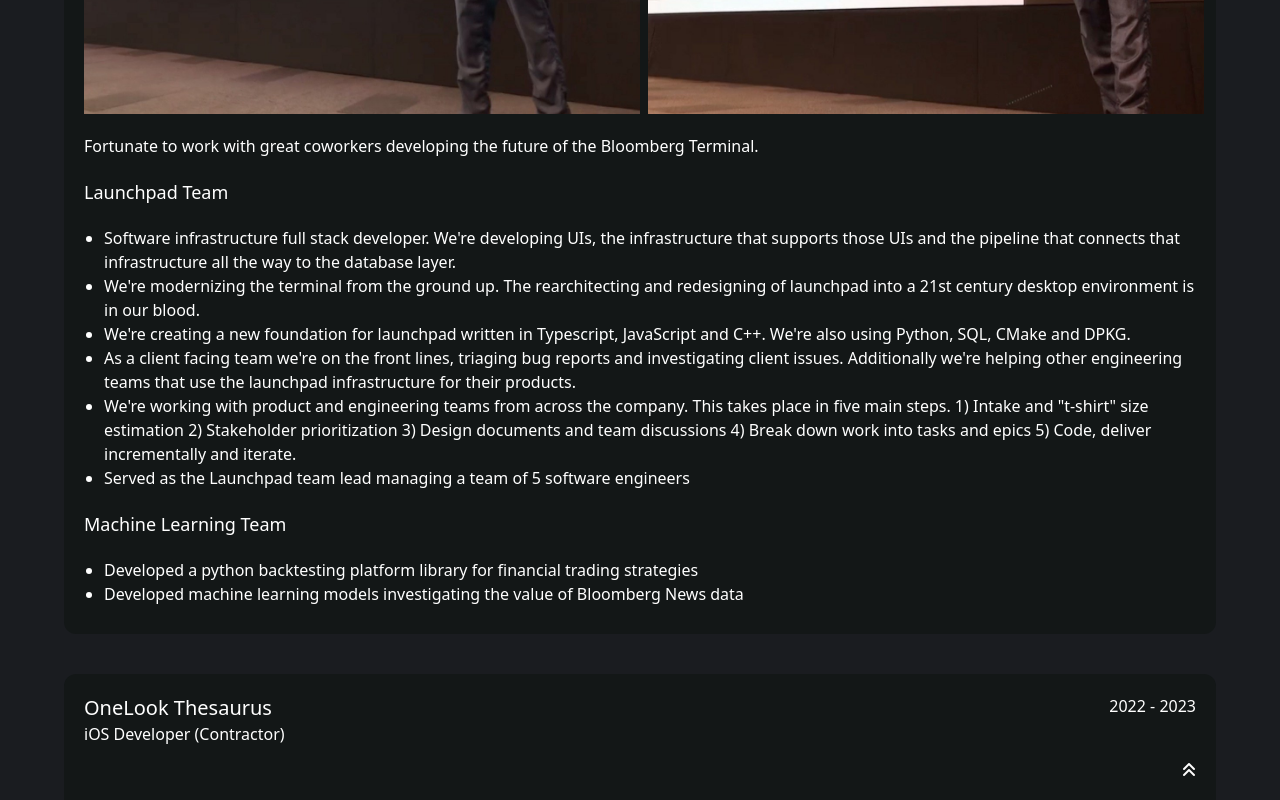
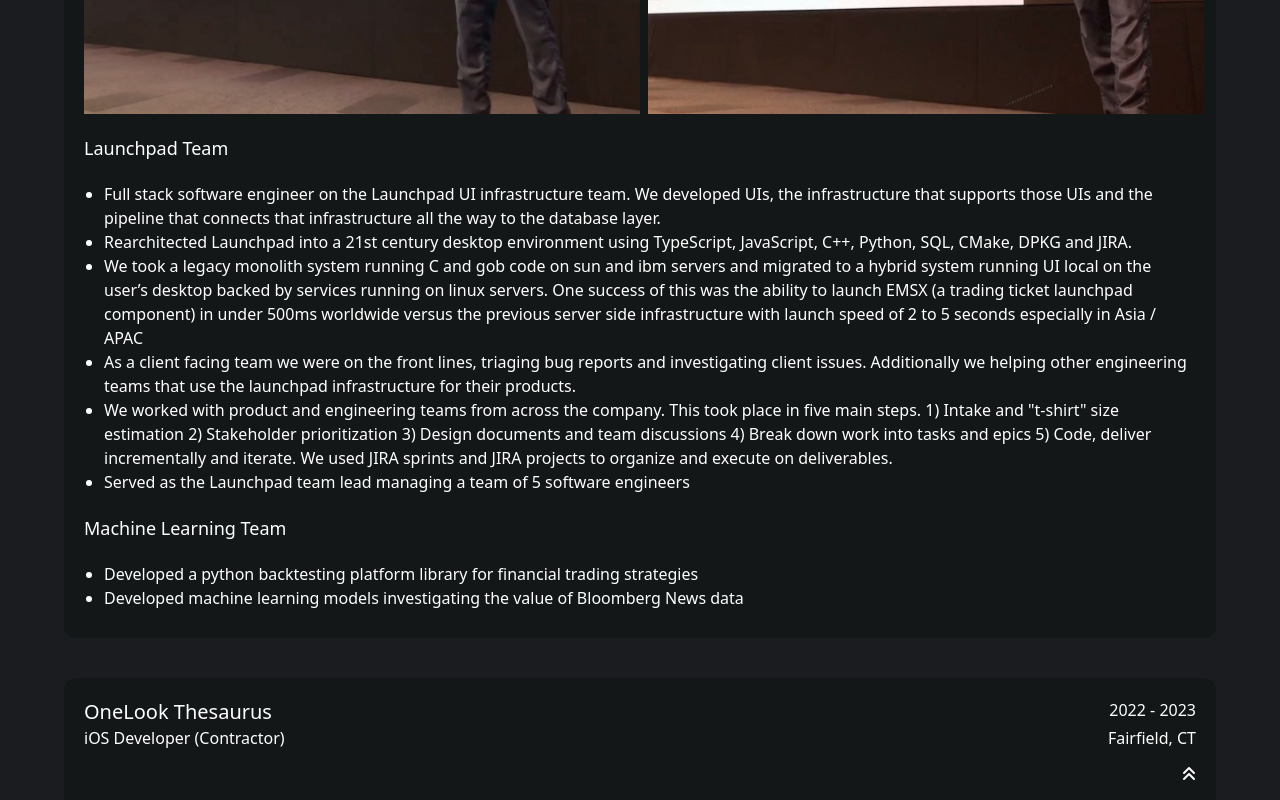
Before and after one commit to djsamseng/djsamseng-website, a SvelteKit app: page / in a window 1280 px wide. Shown: the part 1480-2280 px from the top of the page. Built offline with nearby package versions, Linux system fonts and the light colour scheme.

Commit message:
Add education and update Bloomberg experience

```diff
--- a/src/lib/components/experience-component.svelte
+++ b/src/lib/components/experience-component.svelte
@@ -3,19 +3,21 @@
 
   export let title: string;
   export let years: string | null;
+  export let location: string | null;
   export let position: string;
   export let description: string | null;
   export let sections: {
     header?: string;
     bullets: string[];
   }[];
+  export let white: boolean = false;
 
 
   let expanded = true;
 
 </script>
 
-<div class="max-w-3xl xl:max-w-6xl mx-auto bg-[#131717] text-white rounded-xl px-5 pt-5 pb-2 my-10">
+<div class={`max-w-3xl xl:max-w-6xl mx-auto  ${white ? "bg-white text-black border border-black" : "bg-[#131717] text-white"} rounded-xl px-5 pt-5 pb-2 my-10`}>
   <div class="max-w-3xl xl:max-w-6xl mx-auto">
     <div class="flex flex-row">
       <div class="text-xl">{title}</div>
@@ -24,9 +26,13 @@
         <div class="text-end">{years}</div>
       {/if}
     </div>
-    <div class="">{position}</div>
-
-
+    <div class="flex flex-row">
+      <div class="">{position}</div>
+      <div class="flex-1" />
+      {#if location}
+        <div class="text-end">{location}</div>
+      {/if}
+    </div>
 
     {#if expanded}
       <button class="text-end w-full  pt-3" type="button" on:click={() => { expanded = !expanded}}>
--- a/src/routes/+page.svelte
+++ b/src/routes/+page.svelte
@@ -57,17 +57,18 @@
       <ExperienceComponent
         title="Bloomberg LP"
         years="2016 - 2021"
+        location="New York, New York"
         position="Software Engineer, Team Lead"
-        description="Fortunate to work with great coworkers developing the future of the Bloomberg Terminal."
+        description={null}
         sections={[
           {
             header: "Launchpad Team",
             bullets: [
-              "Software infrastructure full stack developer. We're developing UIs, the infrastructure that supports those UIs and the pipeline that connects that infrastructure all the way to the database layer.",
-              "We're modernizing the terminal from the ground up. The rearchitecting and redesigning of launchpad into a 21st century desktop environment is in our blood.",
-              "We're creating a new foundation for launchpad written in Typescript, JavaScript and C++. We're also using Python, SQL, CMake and DPKG.",
-              "As a client facing team we're on the front lines, triaging bug reports and investigating client issues. Additionally we're helping other engineering teams that use the launchpad infrastructure for their products.",
-              "We're working with product and engineering teams from across the company. This takes place in five main steps. 1) Intake and \"t-shirt\" size estimation 2) Stakeholder prioritization 3) Design documents and team discussions 4) Break down work into tasks and epics 5) Code, deliver incrementally and iterate.",
+              "Full stack software engineer on the Launchpad UI infrastructure team. We developed UIs, the infrastructure that supports those UIs and the pipeline that connects that infrastructure all the way to the database layer.",
+              "Rearchitected Launchpad into a 21st century desktop environment using TypeScript, JavaScript, C++, Python, SQL, CMake, DPKG and JIRA.",
+              "We took a legacy monolith system running C and gob code on sun and ibm servers and migrated to a hybrid system running UI local on the user’s desktop backed by services running on linux servers. One success of this was the ability to launch EMSX (a trading ticket launchpad component) in under 500ms worldwide versus the previous server side infrastructure with launch speed of 2 to 5 seconds especially in Asia / APAC",
+              "As a client facing team we were on the front lines, triaging bug reports and investigating client issues. Additionally we helping other engineering teams that use the launchpad infrastructure for their products.",
+              "We worked with product and engineering teams from across the company. This took place in five main steps. 1) Intake and \"t-shirt\" size estimation 2) Stakeholder prioritization 3) Design documents and team discussions 4) Break down work into tasks and epics 5) Code, deliver incrementally and iterate. We used JIRA sprints and JIRA projects to organize and execute on deliverables.",
               "Served as the Launchpad team lead managing a team of 5 software engineers",
             ]
           },
@@ -90,6 +91,7 @@
       <ExperienceComponent
           title="OneLook Thesaurus"
           years="2022 - 2023"
+          location="Fairfield, CT"
           position="iOS Developer (Contractor)"
           description={null}
           sections={[
@@ -139,6 +141,7 @@
       <ExperienceComponent
           title="Cushybots"
           years="2023 - Current"
+          location="Phnom Penh, Cambodia"
           position="Software Engineer (Contractor)"
           description={null}
           sections={[
@@ -156,6 +159,7 @@
       <ExperienceComponent
           title="Susquehanna International Group"
           years="Summer 2015"
+          location="Philidelphia, PA"
           position="Software Engineering Intern"
           description={null}
           sections={[
@@ -174,6 +178,7 @@
       <ExperienceComponent
           title="Lockheed Martin"
           years="Summer 2014"
+          location="Burlington, MA"
           position="Software Engineering Intern"
           description={null}
           sections={[
@@ -195,8 +200,8 @@
     <div class="max-w-6xl mx-auto">
       <div class="max-w-3xl xl:max-w-6xl mx-auto">
         <div id="skills" class="text-3xl py-5">Skills</div>
+      </div>
 
-      </div>
       <div class="">
         <div class="text-xl">Programming Languages</div>
         <div class="flex flex-row flex-wrap">
@@ -222,6 +227,27 @@
         </div>
       </div>
 
+      <div class="max-w-3xl xl:max-w-6xl mx-auto">
+        <div class="text-3xl py-5">Education</div>
+      </div>
+
+      <ExperienceComponent
+        title="Rensselaer Polytechnic Institute"
+        years="Class of 2015"
+        location="3.99/4.0 GPA"
+        position="Bachelors of Science, Computer and Systems Engineering"
+        description={null}
+        sections={[]}
+        white={true}>
+        <div class=" space-y-5 my-5">
+            <ul class="list-disc ml-5">
+                <li>Summa Cum Laude</li>
+                <li>4.0 Award (2013, 2014)</li>
+                <li>Founding member of <a class="text-blue-500" href="https://github.com/Submitty/Submitty">Submitty</a> (Homework Server)</li>
+                <li>Member of Rensselaer Center for Open Source</li>
+            </ul>
+        </div>
+      </ExperienceComponent>
     </div>
   </div>
 
@@ -246,6 +272,7 @@
       <ExperienceComponent
           title="Artificial Intelligence Research"
           years="2021 - Current"
+          location={null}
           position="Software Engineer"
           description={null}
           sections={[
@@ -261,8 +288,27 @@
         />
 
         <ExperienceComponent
+          title="Enjoy CRM"
+          years="2023 - Current"
+          location={null}
+          position="Software Engineer"
+          description={null}
+          sections={[
+            {
+              bullets: [
+                "Built a Khmer CRM for our church using Typescript, Sveltekit and Supabase using Telegram as the login identifier as most people in Cambodia do not have email addresses",
+                "Features web (graphical) and text messaging (chat bot) user interfaces",
+                "Built rostering software for church volunteers",
+                "Used Typescript, Sveltekit, Supabase and AWS Lambda"
+              ]
+            }
+          ]}
+        />
+
+        <ExperienceComponent
           title="GatherBadger"
           years="2022"
+          location={null}
           position="Software Engineer"
           description={null}
           sections={[
@@ -277,6 +323,7 @@
         <ExperienceComponent
           title="TakeOff"
           years="2022-2023"
+          location={null}
           position="Software Engineer"
           description={null}
           sections={[
@@ -286,23 +333,6 @@
                 "Used Python, Typescript, React, TailwindCSS, Supabase, and AWS Lambda",
                 "Built a framework for an AI agent to browse, listen, type and click in a web browser or desktop environment.",
                 "Submitted an open source pull request to AWS Lambda allowing options requests in testing. github.com/aws/aws-lambda-runtime-interface-emulator/pull/84"
-              ]
-            }
-          ]}
-        />
-
-        <ExperienceComponent
-          title="Enjoy CRM"
-          years="2023 - Current"
-          position="Software Engineer"
-          description={null}
-          sections={[
-            {
-              bullets: [
-                "Built a Customer Relationship Management platform for Enjoy Church",
-                "Features a web and Telegram user interface",
-                "Built rostering software for church volunteers",
-                "Used Typescript, Sveltekit, Supabase and AWS Lambda"
               ]
             }
           ]}
```
